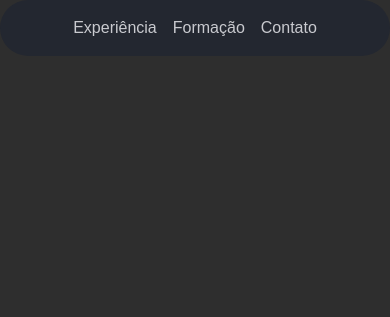
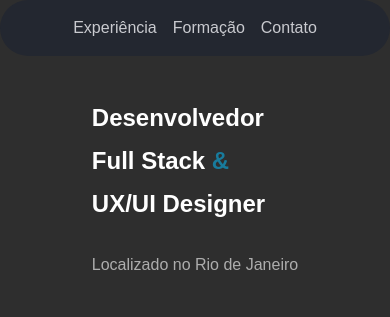
Before and after one commit to owesleymoraes/Portifolio, a plain HTML site: page index.html in a window 390 px wide. Drawn offline with Linux system fonts and the light colour scheme; files whose address does not match are found by name.

Commit message:
feat: created part introduction of the portifolio

```diff
--- /dev/null
+++ b/css/introducao.css
@@ -0,0 +1,76 @@
+.introducao {
+  max-width: 1200px;
+  padding: 2.5rem 1.25rem;
+  margin: 0 auto;
+  display: grid;
+  grid-template-columns: 1fr 2fr;
+  gap: 6.25rem;
+  align-items: center;
+  color: #ffffff;
+}
+
+.introducao p {
+  font-size: 1.5rem;
+  color: #adadad;
+}
+
+.introducao span {
+  color: #187b9c;
+}
+
+.introducao h1 {
+  font-size: 4.5rem;
+  line-height: 1.125;
+  margin-bottom: 1.875rem;
+}
+
+@media (max-width: 1000px) {
+  .introducao h1 {
+    font-size: 3.5rem;
+  }
+}
+
+@media (max-width: 800px) {
+  .introducao {
+    grid-template-columns: 1fr 1fr;
+    gap: 2.5rem;
+  }
+
+  .introducao h1 {
+    font-size: 2.5rem;
+  }
+}
+
+@media (max-width: 600px) {
+  .introducao {
+    grid-template-columns: 1fr;
+  }
+
+  .introducao img {
+    width: 60%;
+    margin: 0 auto;
+  }
+
+  .introducao div {
+    margin: 0 auto;
+  }
+}
+
+@media (max-width: 600px) {
+  .introducao {
+    grid-template-columns: 1fr;
+  }
+
+  .introducao img {
+    display: none;
+  }
+
+  .introducao h1 {
+    font-size: 1.5rem;
+    line-height: 1.8;
+  }
+
+  .introducao p {
+    font-size: 1rem;
+  }
+}
--- a/css/style.css
+++ b/css/style.css
@@ -1,2 +1,3 @@
 @import "./header.css";
 @import "./globalStyle.css";
+@import "./introducao.css";
--- a/index.html
+++ b/index.html
@@ -30,5 +30,16 @@
         </ul>
       </nav>
     </header>
+    <main class="introducao">
+      <img src="./_assert/perfil/perfil-desktop.jpg" />
+      <div>
+        <h1>
+          Desenvolvedor<br />
+          Full Stack <span>&</span><br />
+          UX/UI Designer
+        </h1>
+        <p>Localizado no Rio de Janeiro</p>
+      </div>
+    </main>
   </body>
 </html>
```
Also changed, not shown: img/introducao-portifolio.png (added), 1 other file.
